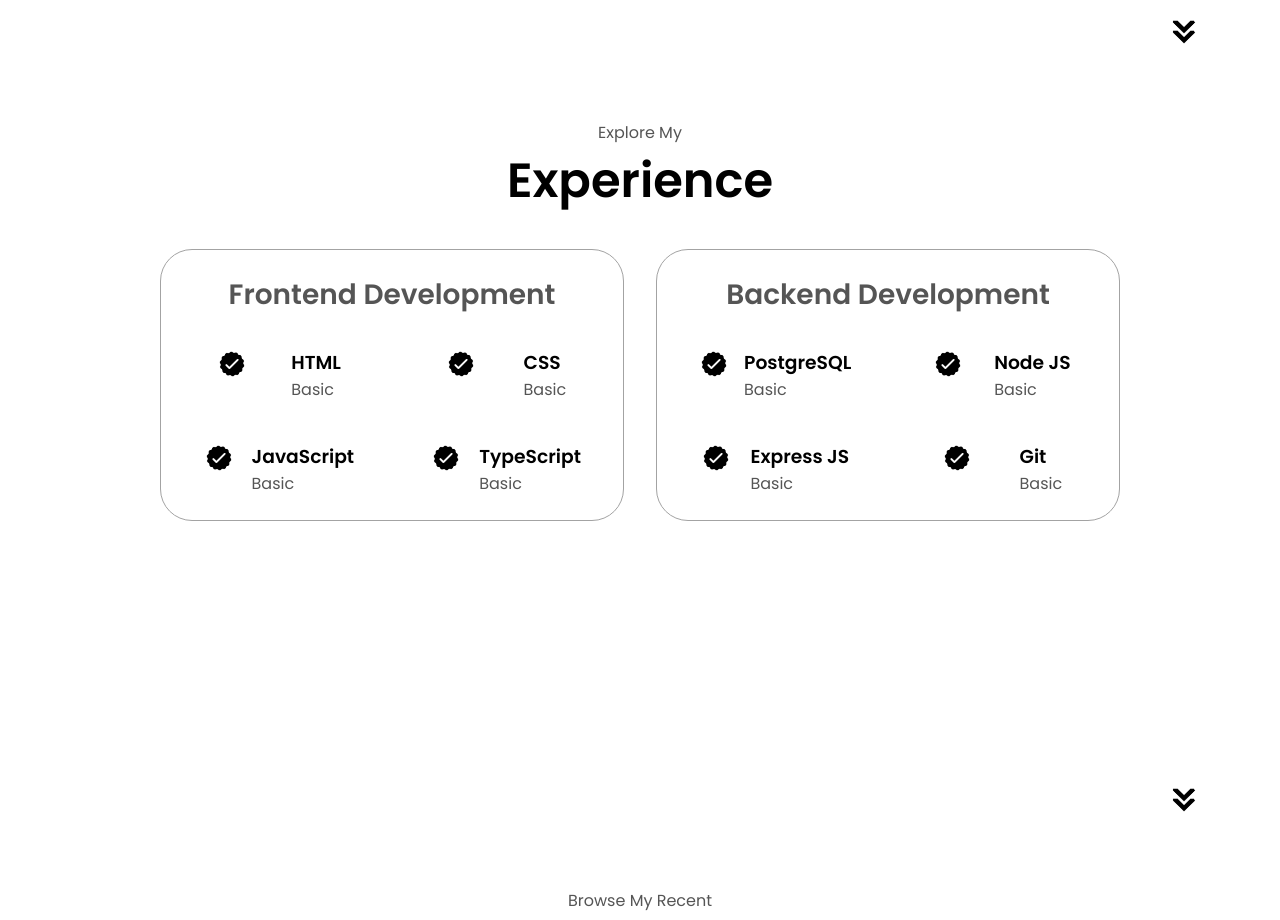
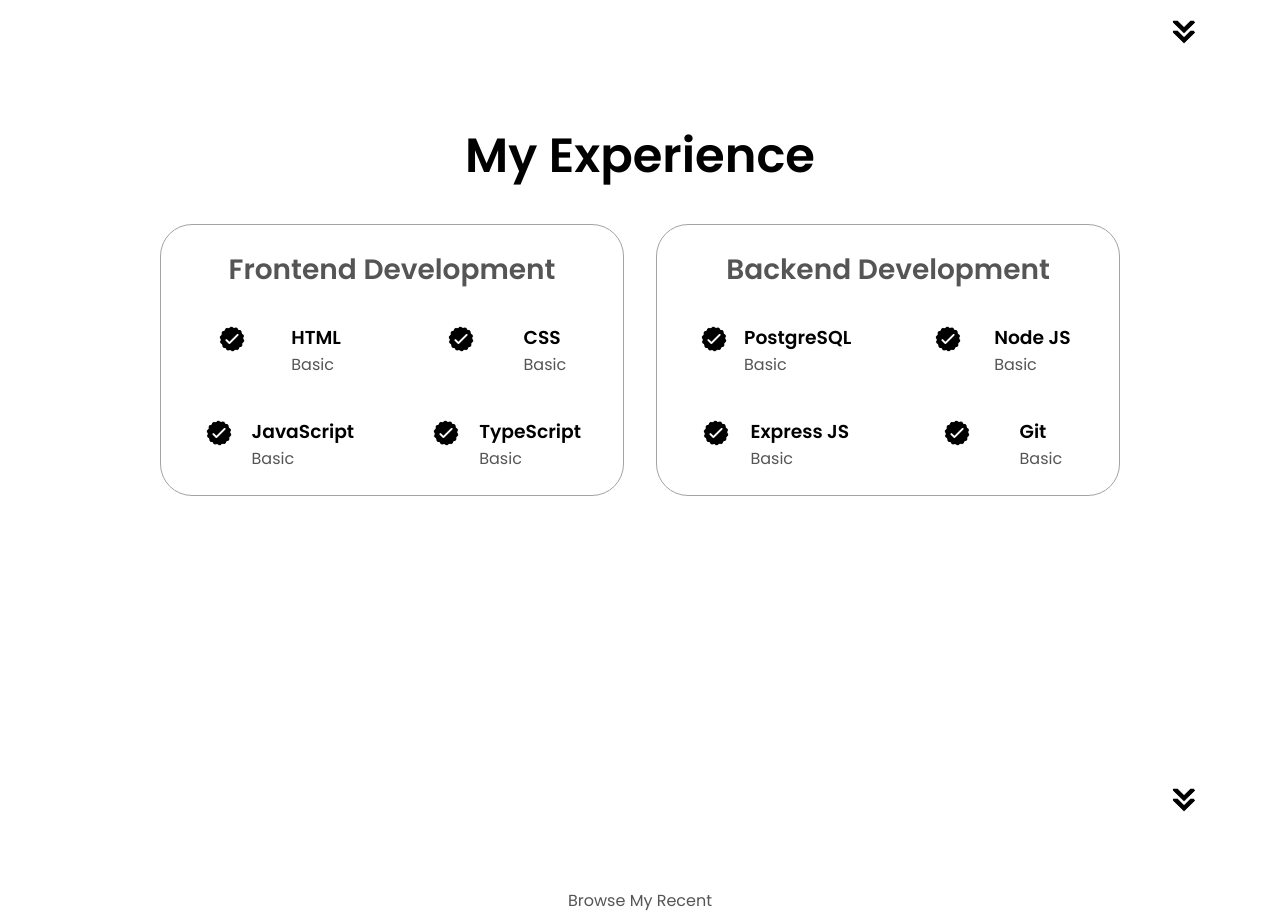
Before and after one commit to vishwaas-hkumar/PortfolioWebsite, a plain HTML site: page index.html in a window 1280 px wide. Shown: the part 1456-2376 px from the top of the page. Drawn offline with Linux system fonts and the light colour scheme; a script that the page names is missing.

Commit message:
Commit #7

```diff
--- a/index.html
+++ b/index.html
@@ -74,7 +74,8 @@
                     </div>
                 </div>
                 <div class="text-container">
-                    <p>Currently a Sophomore on the path to a Bachelor's degree in Computer Science, my passion lies in continuous learning, and I proudly consider myself a tech enthusiast. Driven and highly motivated, I possess a solid foundation in computer programming, coupled with effective communication, adaptability, and impeccable time management skills. My track record showcases a demonstrated ability to seamlessly collaborate within a team, underlined by prominent leadership qualities. With a keen eye for detail and an unwavering commitment to excellence, I strive to consistently deliver high-quality results.
+                    <p>Currently a Sophomore on the path to a Bachelor's degree in Computer Science, my passion lies in continuous learning, and I proudly consider myself a tech enthusiast.
+                      Driven and highly motivated, I possess a solid foundation in computer programming, coupled with effective communication, adaptability, and impeccable time management skills. My track record showcases a demonstrated ability to seamlessly collaborate within a team, underlined by prominent leadership qualities. With a keen eye for detail and an unwavering commitment to excellence, I strive to consistently deliver high-quality results.
                     </p>
                 </div>
             </div>
@@ -82,8 +83,8 @@
         <img src="./assets/arrow.png" alt="Arrow Icon" class="icon arrow" onclick="location.href='./#experience'">
     </section>
     <section id="experience">
-      <p class="section__text__p1">Explore My</p>
-      <h1 class="title">Experience</h1>
+      <p class="section__text__p1"></p>
+      <h1 class="title">My Experience</h1>
       <div class="experience-details-container">
         <div class="about-containers">
           <div class="details-container">
```
